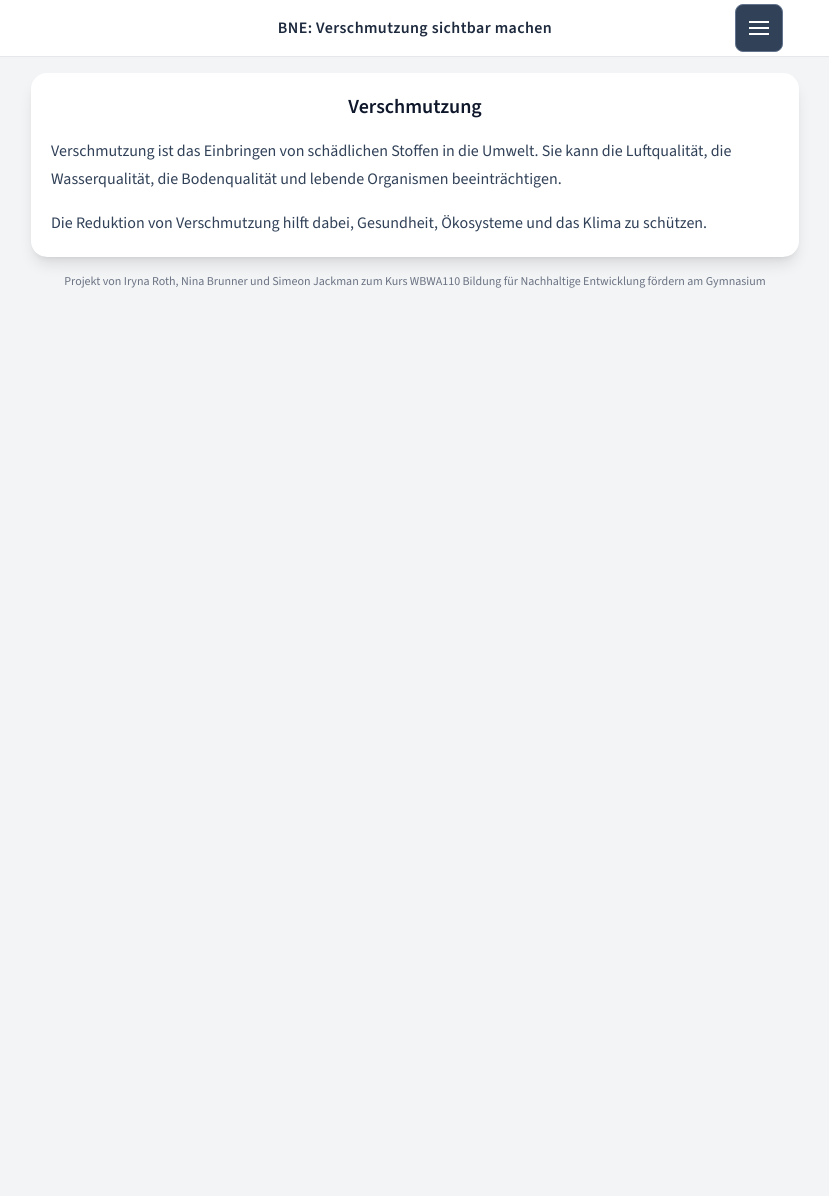
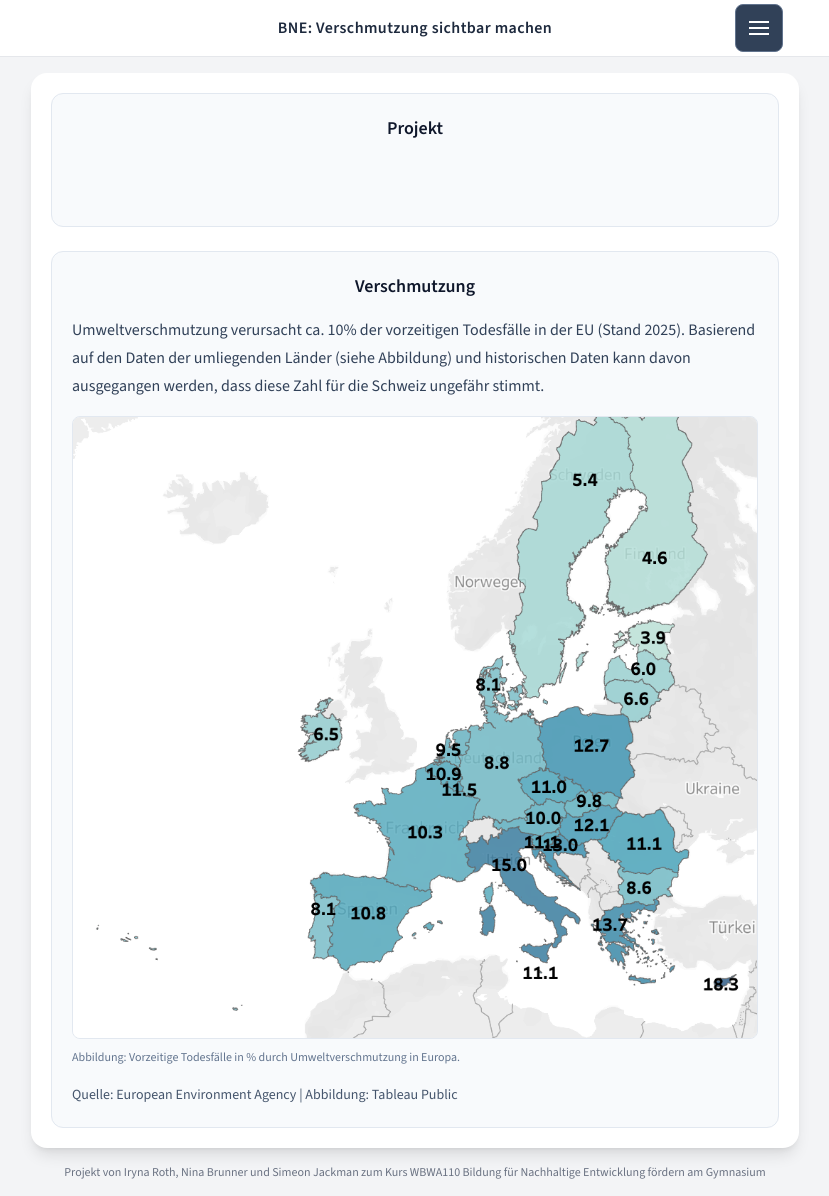
Before and after one commit to simeonjackman/pollution, a Vue app: page /introduction in a window 1280 px wide. Shown: the whole page, without its empty margins (225-1054 px from the left). Before the commit the page ends 800 px from the top, so only its background shows below. Built offline with nearby package versions, Linux system fonts and the light colour scheme.

Commit message:
ADD: intro content

```diff
--- a/src/views/IntroductionView.vue
+++ b/src/views/IntroductionView.vue
@@ -1,16 +1,60 @@
+<script setup>
+import prematureDeathsImage from "../assets/premature deaths.png";
+</script>
+
 <template>
-  <section class="space-y-4">
-    <h1 class="text-xl font-semibold text-center text-slate-900">
-      Verschmutzung
-    </h1>
-    <p class="text-base leading-7 text-slate-700">
-      Verschmutzung ist das Einbringen von schädlichen Stoffen in die Umwelt.
-      Sie kann die Luftqualität, die Wasserqualität, die Bodenqualität und
-      lebende Organismen beeinträchtigen.
-    </p>
-    <p class="text-base leading-7 text-slate-700">
-      Die Reduktion von Verschmutzung hilft dabei, Gesundheit, Ökosysteme und
-      das Klima zu schützen.
-    </p>
+  <section class="space-y-6">
+    <article class="rounded-xl border border-slate-200 bg-slate-50 p-4 sm:p-5">
+      <h2 class="text-center text-lg font-semibold text-slate-900">Projekt</h2>
+      <div class="mt-4 min-h-12"></div>
+    </article>
+
+    <article class="rounded-xl border border-slate-200 bg-slate-50 p-4 sm:p-5">
+      <h2 class="text-center text-lg font-semibold text-slate-900">
+        Verschmutzung
+      </h2>
+      <p class="mt-4 text-base leading-7 text-slate-700">
+        Umweltverschmutzung verursacht ca. 10% der vorzeitigen Todesfälle in der
+        EU (Stand 2025). Basierend auf den Daten der umliegenden Länder (siehe
+        Abbildung) und historischen Daten kann davon ausgegangen werden, dass
+        diese Zahl für die Schweiz ungefähr stimmt.
+      </p>
+      <figure class="mt-4 space-y-2">
+        <div
+          class="overflow-hidden rounded-lg border border-slate-200 bg-white"
+        >
+          <img
+            :src="prematureDeathsImage"
+            alt="Karte mit vorzeitigen Todesfällen durch Umweltverschmutzung in Europa"
+            class="h-auto w-full"
+            loading="lazy"
+          />
+        </div>
+        <figcaption class="text-xs leading-5 text-slate-500">
+          Abbildung: Vorzeitige Todesfälle in % durch Umweltverschmutzung in
+          Europa.
+        </figcaption>
+      </figure>
+      <p class="mt-4 text-sm leading-6 text-slate-600">
+        Quelle:
+        <a
+          href="https://www.eea.europa.eu/en/european-zero-pollution-dashboards/indicators/premature-deaths-as-a-result-of-environmental-pollution"
+          target="_blank"
+          rel="noopener noreferrer"
+          class="underline hover:no-underline"
+        >
+          European Environment Agency
+        </a>
+        | Abbildung:
+        <a
+          href="https://tableau-public.discomap.eea.europa.eu/views/FIG-281935-Premature-death/Infographic?:device=desktop"
+          target="_blank"
+          rel="noopener noreferrer"
+          class="underline hover:no-underline"
+        >
+          Tableau Public
+        </a>
+      </p>
+    </article>
   </section>
 </template>
--- a/vite.config.js
+++ b/vite.config.js
@@ -5,7 +5,7 @@ import tailwindcss from '@tailwindcss/vite'
 // https://vite.dev/config/
 export default defineConfig({
   plugins: [vue(),
-    tailwindcss(),
+  tailwindcss(),
   ],
   server: {
     proxy: {
```
Also changed, not shown: src/assets/premature deaths.png (added).
